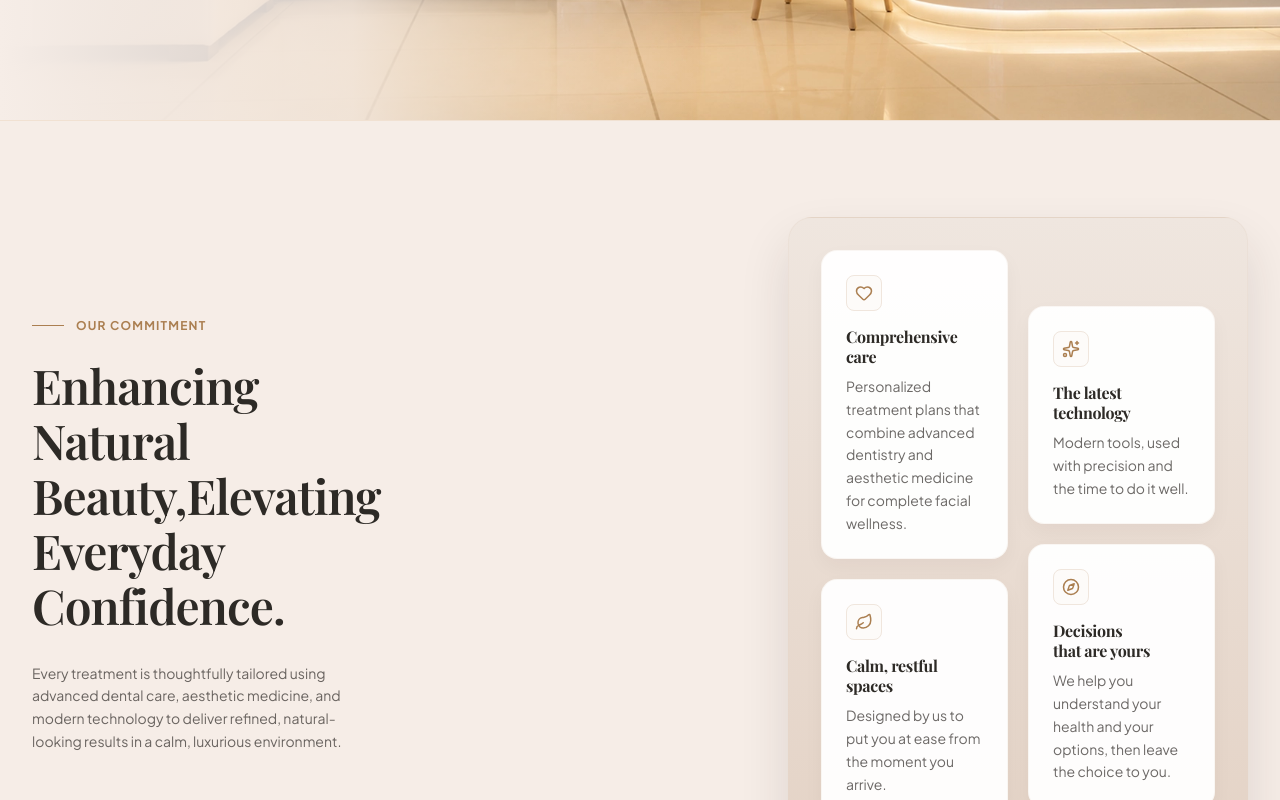
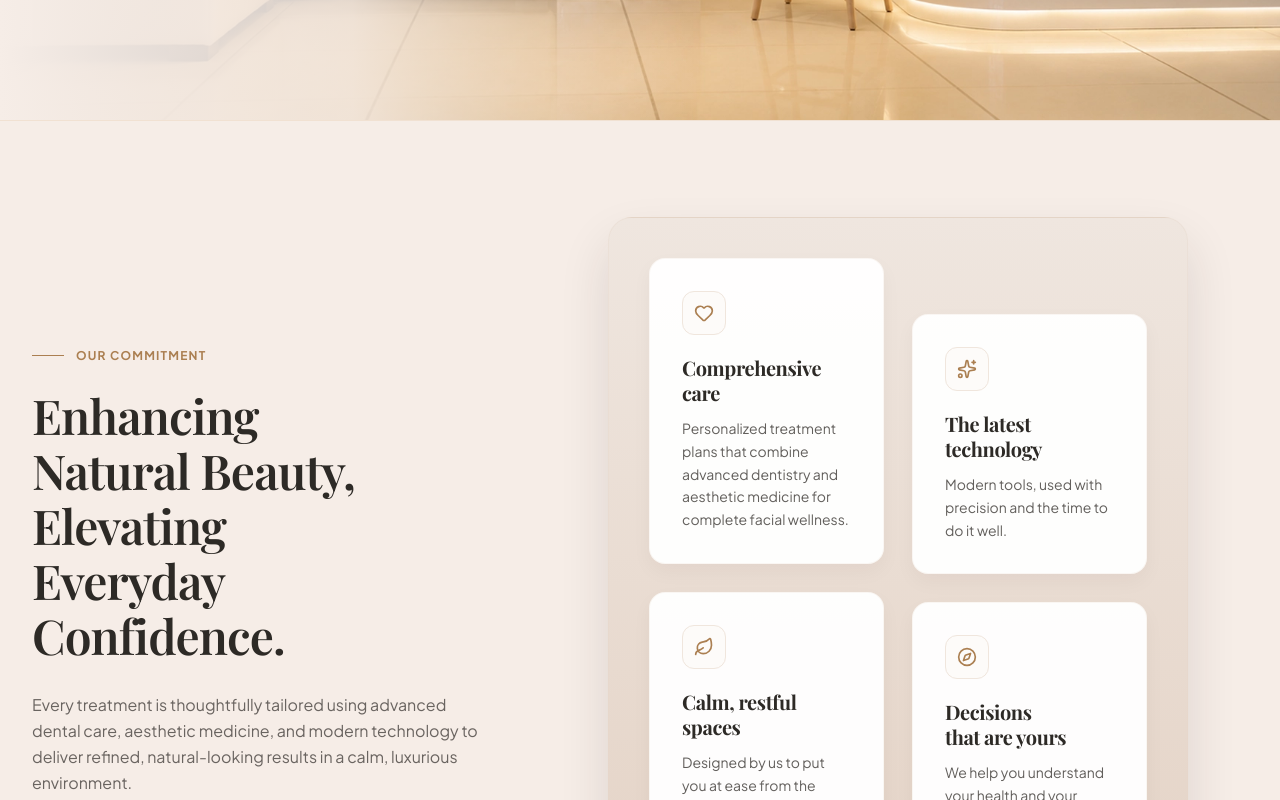
Before and after one commit to MuhammadAhtishamSaingal/Beverly-hills, a Next.js app: page / in a window 1280 px wide. Shown: the part 680-1480 px from the top of the page. Built offline with nearby package versions, Linux system fonts and the light colour scheme; no server answers; a web font is replaced by a local one.

Commit message:
final images 1 jjuly changes fixing

```diff
--- a/src/app/contact/page.tsx
+++ b/src/app/contact/page.tsx
@@ -18,7 +18,7 @@ export default function ContactPage() {
       phone: "0307-0984307",
       phoneRaw: "03070984307",
       email: "sharfabad@beverlyhillsclinic.com",
-      image: "/images/studio-sf.webp",
+      image: "/images/DESKTOP1_MARQE_1200.webp",
       hours: [
         { days: "Monday - Friday", time: "9:00 AM - 6:00 PM" },
         { days: "Saturday - Sunday", time: "Closed" },
@@ -34,7 +34,7 @@ export default function ContactPage() {
       phone: "0307-0984307",
       phoneRaw: "03070984307",
       email: "badar@beverlyhillsclinic.com",
-      image: "/images/studio-mvss.webp",
+      image: "/images/DESKTOP4_MARQE_1200.webp",
       hours: [
         { days: "Monday - Saturday", time: "9:00 AM - 6:00 PM" },
         { days: "Sunday", time: "Closed" },
@@ -59,7 +59,7 @@ export default function ContactPage() {
             sizes="100vw"
             className="object-cover object-center"
           />
-          <div className="absolute inset-0 bg-[#f6ede7]/85 md:bg-[#f6ede7]/80 mix-blend-normal z-10" />
+          <div className="absolute inset-0 bg-[#f6ede7]/45 md:bg-[#f6ede7]/40 mix-blend-normal z-10" />
         </div>
 
         {/* Hero Content */}
@@ -73,8 +73,8 @@ export default function ContactPage() {
             <span className="font-heading italic font-normal text-[#3d2e2a]/95 text-5xl sm:text-6xl md:text-7xl block sm:inline mt-1 sm:mt-0">booked</span>
           </h1>
 
-          <p className="text-sm sm:text-base text-brand-text/80 max-w-md mx-auto leading-relaxed">
-            Choose your preferred studio and schedule your visit.
+          <p className="text-sm sm:text-base text-brand-text/85 max-w-md mx-auto leading-relaxed font-medium text-[#3d2e2a]">
+            Choose your preferred clinic and schedule your visit.
           </p>
 
           <div className="pt-2">
--- a/src/app/services/page.tsx
+++ b/src/app/services/page.tsx
@@ -271,7 +271,7 @@ export default function ServicesPage() {
             Ready to experience thoughtful care?
           </h2>
           <p className="text-sm text-brand-text/70 max-w-md mx-auto">
-            Schedule an appointment at either our Sharfabad or Badar Commercial studio today.
+            Schedule an appointment at either our Sharfabad or Badar Commercial clinic today.
           </p>
           <div className="flex flex-col sm:flex-row justify-center items-center gap-4">
             <button
@@ -286,7 +286,7 @@ export default function ServicesPage() {
               className="btn-secondary w-full sm:w-auto py-3 px-6 text-sm bg-white/50"
             >
               <Phone className="w-4.5 h-4.5 mr-2" />
-              <span>Call Studio</span>
+              <span>Call Clinic</span>
             </a>
           </div>
         </div>
--- a/src/components/Footer.tsx
+++ b/src/components/Footer.tsx
@@ -18,7 +18,7 @@ export default function Footer() {
               />
             </Link>
             <p className="text-sm text-[#e8ceb1]/80 italic font-light pt-1">
-              Dentistry, reimagined.
+              AESTHETIC & DENTAL
             </p>
             <div className="w-16 h-[1px] bg-[#ab7f51]/40 my-2" />
             {/* Social Media Links */}
@@ -93,7 +93,7 @@ export default function Footer() {
           {/* Column 3: Studios Addresses (4/12 width) */}
           <div className="md:col-span-4 flex flex-col space-y-6">
             <h4 className="text-xs font-bold uppercase tracking-widest text-[#ab7f51]">
-              STUDIOS
+              CLINICS
             </h4>
 
             <div className="space-y-4 text-sm text-[#f6ede7]/85">
--- a/src/components/Header.tsx
+++ b/src/components/Header.tsx
@@ -136,7 +136,7 @@ export default function Header() {
       <header
         className={`w-full z-50 transition-all duration-300 ${isScrolled || isMobileMenuOpen
           ? "fixed top-0 left-0 backdrop-blur-md bg-brand-primary/90 border-b border-brand-secondary/40 shadow-sm py-3"
-          : "absolute top-0 left-0 bg-transparent py-5"
+          : "absolute top-0 left-0 bg-gradient-to-b from-brand-primary/95 via-brand-primary/70 to-transparent py-5"
           }`}
       >
         <div className="max-w-7xl mx-auto px-4 sm:px-6 lg:px-8">
@@ -330,14 +330,14 @@ export default function Header() {
                         className="block px-4 py-2.5 text-sm text-brand-text hover:bg-brand-secondary/40 hover:text-brand-accent transition-colors"
                         onClick={() => setIsContactDropdownOpen(false)}
                       >
-                        Sharfabad Studio
+                        Sharfabad Clinic
                       </Link>
                       <Link
                         href="/contact#badar-commercial"
                         className="block px-4 py-2.5 text-sm text-brand-text hover:bg-brand-secondary/40 hover:text-brand-accent transition-colors"
                         onClick={() => setIsContactDropdownOpen(false)}
                       >
-                        Badar Commercial Studio
+                        Badar Commercial Clinic
                       </Link>
                     </div>
                   </div>
--- a/src/components/PatientStories.tsx
+++ b/src/components/PatientStories.tsx
@@ -16,7 +16,7 @@ export default function PatientStories() {
     },
     {
       name: "MARCUS V.",
-      text: "The layout of the studio is gorgeous and looks like a boutique hotel lobby. They walked me through every scan and explained why I needed a filling without any sales pressure.",
+      text: "The layout of the clinic is gorgeous and looks like a boutique hotel lobby. They walked me through every scan and explained why I needed a filling without any sales pressure.",
     },
     {
       name: "SOPHIA L.",
--- a/src/components/People.tsx
+++ b/src/components/People.tsx
@@ -29,7 +29,7 @@ export default function People() {
             <div className="relative aspect-[4/5] w-full rounded-2xl overflow-hidden shadow-xl border border-brand-secondary/50">
               <Image
                 src="/images/people-team.webp"
-                alt="Zen Dental Studio Staff - Dr. Sarah Jenkins & Team"
+                alt="Beverly Hills Clinic Staff - Dr. Sarah Jenkins & Team"
                 fill
                 sizes="(max-w-728px) 100vw, 50vw"
                 className="object-cover hover:scale-102 transition-transform duration-700"
@@ -56,7 +56,7 @@ export default function People() {
             </div>
 
             <p className="text-sm sm:text-base text-brand-text/85 leading-relaxed">
-              At Zen Dental Studio, we believe that the best clinical care is rooted in warmth, active listening, and unconditional comfort. Our dental clinicians, hygienists, and coordinators are dedicated to helping you feel safe, relaxed, and heard.
+              At Beverly Hills Clinic, we believe that the best clinical care is rooted in warmth, active listening, and unconditional comfort. Our dental clinicians, hygienists, and coordinators are dedicated to helping you feel safe, relaxed, and heard.
             </p>
 
             <p className="text-sm text-brand-text/75 leading-relaxed">
--- a/src/components/Philosophy.tsx
+++ b/src/components/Philosophy.tsx
@@ -1,8 +1,34 @@
 "use client";
 
+import { useState, useEffect, useRef } from "react";
 import { Heart, Sparkles, Leaf, Compass } from "lucide-react";
 
 export default function Philosophy() {
+  const sectionRef = useRef<HTMLDivElement>(null);
+  const [isVisible, setIsVisible] = useState(false);
+
+  useEffect(() => {
+    const observer = new IntersectionObserver(
+      ([entry]) => {
+        if (entry.isIntersecting) {
+          setIsVisible(true);
+          observer.unobserve(entry.target);
+        }
+      },
+      { threshold: 0.1 }
+    );
+
+    if (sectionRef.current) {
+      observer.observe(sectionRef.current);
+    }
+
+    return () => {
+      if (sectionRef.current) {
+        observer.unobserve(sectionRef.current);
+      }
+    };
+  }, []);
+
   const column1 = [
     {
       icon: Heart,
@@ -46,7 +72,7 @@ export default function Philosophy() {
   ];
 
   return (
-    <section className="py-24 bg-brand-primary border-t border-brand-secondary/40 font-sans">
+    <section ref={sectionRef} className="py-24 bg-brand-primary border-t border-brand-secondary/40 font-sans overflow-hidden">
       <div className="max-w-7xl mx-auto px-4 sm:px-6 lg:px-8">
         <div className="grid grid-cols-1 lg:grid-cols-12 gap-12 lg:gap-8 items-center">
 
@@ -62,43 +88,47 @@ export default function Philosophy() {
 
             {/* Large Serif Stacked Heading */}
             <h2 className="text-4xl sm:text-5xl font-semibold leading-[1.15] font-heading text-brand-text max-w-sm">
-              Enhancing Natural Beauty,Elevating Everyday Confidence.
-
+              Enhancing Natural Beauty, Elevating Everyday Confidence.
             </h2>
 
             {/* Brand Subtext */}
-            <p className="text-sm text-brand-text/70 leading-relaxed max-w-xs pt-1">
+            <p className="text-sm sm:text-base text-brand-text/70 leading-relaxed max-w-md pt-1">
               Every treatment is thoughtfully tailored using advanced dental care, aesthetic medicine, and modern technology to deliver refined, natural-looking results in a calm, luxurious environment.
             </p>
           </div>
 
           {/* Right Column: Staggered Cards Box (7/12 width) */}
-          <div className="lg:col-span-7 flex justify-center lg:justify-end">
+          <div className="lg:col-span-7 flex justify-center lg:justify-start lg:pl-10 xl:pl-14 w-full">
             {/* Rounded outer box container with exact gradient, borders, and drop shadow */}
-            <div className="bg-gradient-to-b from-[#efe6df] to-[#e4d3c6] border border-[#e5d4c8]/30 rounded-3xl p-6 sm:p-8 shadow-[0_25px_50px_rgba(45,34,31,0.12)] max-w-[460px] w-full">
-              <div className="grid grid-cols-1 sm:grid-cols-2 gap-5 items-start">
+            <div className="bg-gradient-to-b from-[#efe6df] to-[#e4d3c6] border border-[#e5d4c8]/30 rounded-3xl p-7 sm:p-10 shadow-[0_25px_50px_rgba(45,34,31,0.12)] max-w-[580px] w-full">
+              <div className="grid grid-cols-1 sm:grid-cols-2 gap-6 sm:gap-7 items-start">
 
                 {/* Column 1 (Left): Starts immediately */}
-                <div className="space-y-5">
+                <div className="space-y-6 sm:space-y-7">
                   {column1.map((card, idx) => {
                     const IconComp = card.icon;
+                    const delayClass = idx === 0 ? "delay-[100ms]" : "delay-[400ms]";
                     return (
                       <div
                         key={`col1-${idx}`}
-                        className="bg-white/95 border border-[#e5d4c8]/20 rounded-2xl p-6 shadow-[0_8px_20px_rgba(45,34,31,0.04)] hover:shadow-[0_12px_24px_rgba(45,34,31,0.06)] transition-all duration-300 hover:-translate-y-0.5"
+                        className={`bg-white/95 border border-[#e5d4c8]/20 rounded-2xl p-7 sm:p-8 shadow-[0_8px_20px_rgba(45,34,31,0.04)] hover:shadow-[0_12px_24px_rgba(45,34,31,0.06)] transition-all duration-1000 ease-out transform hover:-translate-y-1 ${
+                          isVisible
+                            ? "opacity-100 scale-100 translate-y-0 blur-0"
+                            : "opacity-0 scale-110 translate-y-8 blur-[2px]"
+                        } ${delayClass}`}
                       >
                         {/* Golden Outline Icon Wrapper */}
-                        <div className="w-9 h-9 rounded-lg bg-[#fdfbf9] border border-[#f0e6dd] flex items-center justify-center mb-4">
-                          <IconComp className="w-4.5 h-4.5 text-[#ab7f51]" />
+                        <div className="w-11 h-11 rounded-xl bg-[#fdfbf9] border border-[#f0e6dd] flex items-center justify-center mb-5">
+                          <IconComp className="w-5 h-5 text-[#ab7f51]" />
                         </div>
 
                         {/* Title (stacked) */}
-                        <h3 className="text-base font-bold font-heading text-brand-text leading-tight mb-2">
+                        <h3 className="text-lg sm:text-xl font-bold font-heading text-brand-text leading-tight mb-3">
                           {card.title}
                         </h3>
 
                         {/* Description */}
-                        <p className="text-xs sm:text-sm text-brand-text/70 leading-relaxed">
+                        <p className="text-xs sm:text-sm text-brand-text/75 leading-relaxed">
                           {card.description}
                         </p>
                       </div>
@@ -107,26 +137,31 @@ export default function Philosophy() {
                 </div>
 
                 {/* Column 2 (Right): Staggered Offset downward on desktop */}
-                <div className="space-y-5 sm:pt-14">
+                <div className="space-y-6 sm:space-y-7 sm:pt-14">
                   {column2.map((card, idx) => {
                     const IconComp = card.icon;
+                    const delayClass = idx === 0 ? "delay-[250ms]" : "delay-[550ms]";
                     return (
                       <div
                         key={`col2-${idx}`}
-                        className="bg-white/95 border border-[#e5d4c8]/20 rounded-2xl p-6 shadow-[0_8px_20px_rgba(45,34,31,0.04)] hover:shadow-[0_12px_24px_rgba(45,34,31,0.06)] transition-all duration-300 hover:-translate-y-0.5"
+                        className={`bg-white/95 border border-[#e5d4c8]/20 rounded-2xl p-7 sm:p-8 shadow-[0_8px_20px_rgba(45,34,31,0.04)] hover:shadow-[0_12px_24px_rgba(45,34,31,0.06)] transition-all duration-1000 ease-out transform hover:-translate-y-1 ${
+                          isVisible
+                            ? "opacity-100 scale-100 translate-y-0 blur-0"
+                            : "opacity-0 scale-110 translate-y-8 blur-[2px]"
+                        } ${delayClass}`}
                       >
                         {/* Golden Outline Icon Wrapper */}
-                        <div className="w-9 h-9 rounded-lg bg-[#fdfbf9] border border-[#f0e6dd] flex items-center justify-center mb-4">
-                          <IconComp className="w-4.5 h-4.5 text-[#ab7f51]" />
+                        <div className="w-11 h-11 rounded-xl bg-[#fdfbf9] border border-[#f0e6dd] flex items-center justify-center mb-5">
+                          <IconComp className="w-5 h-5 text-[#ab7f51]" />
                         </div>
 
                         {/* Title (stacked) */}
-                        <h3 className="text-base font-bold font-heading text-brand-text leading-tight mb-2">
+                        <h3 className="text-lg sm:text-xl font-bold font-heading text-brand-text leading-tight mb-3">
                           {card.title}
                         </h3>
 
                         {/* Description */}
-                        <p className="text-xs sm:text-sm text-brand-text/70 leading-relaxed">
+                        <p className="text-xs sm:text-sm text-brand-text/75 leading-relaxed">
                           {card.description}
                         </p>
                       </div>
--- a/src/components/Technology.tsx
+++ b/src/components/Technology.tsx
@@ -160,7 +160,7 @@ export default function Technology() {
           {/* Header Visual Image */}
           <div className="lg:col-span-7 relative h-64 sm:h-80 w-full rounded-2xl overflow-hidden shadow-md border border-brand-secondary/40">
             <Image
-              src="/images/studio-sf.webp"
+              src="/images/DESKTOP1_MARQE_1200.webp"
               alt="Beverly Hills Clinic Technology Screens"
               fill
               sizes="(max-w-728px) 100vw, 58vw"
--- a/src/components/TwoStudiosOneStandard.tsx
+++ b/src/components/TwoStudiosOneStandard.tsx
@@ -8,7 +8,7 @@ export default function TwoStudiosOneStandard() {
   const cards = [
     {
       studio: "Sharfabad",
-      image: "/images/studio-sf.webp",
+      image: "/images/DESKTOP1_MARQE_1200.webp",
       address: "15/36 Road 03, Behind Alkhaleej Tower, BMCHS Sharfabad",
       city: "Karachi",
       phone: "0307-0984307",
@@ -16,7 +16,7 @@ export default function TwoStudiosOneStandard() {
     },
     {
       studio: "Badar Commercial",
-      image: "/images/studio-mvss.webp",
+      image: "/images/DESKTOP4_MARQE_1200.webp",
       address: "2nd Floor, Main Saba Avenue, Phase 5, DHA Badar Commercial",
       city: "Karachi",
       phone: "0307-0984307",
@@ -38,12 +38,12 @@ export default function TwoStudiosOneStandard() {
           <div className="flex items-center space-x-3">
             <div className="w-8 h-[1px] bg-brand-accent" />
             <span className="text-xs font-bold uppercase tracking-widest text-brand-accent">
-              OUR STUDIOS
+              OUR CLINICS
             </span>
           </div>
 
           <h2 className="text-3xl sm:text-4xl font-semibold font-heading text-brand-text leading-tight">
-            Two studios, one standard
+            Two clinics, one standard
           </h2>
         </div>
 
@@ -111,7 +111,7 @@ export default function TwoStudiosOneStandard() {
                     onClick={() => trackPixelEvent("Contact", { content_name: `Two Studios Call CTA ${card.studio}` })}
                     className="text-xs font-bold text-brand-text hover:text-brand-accent hover:underline flex items-center space-x-1"
                   >
-                    <span>CALL STUDIO</span>
+                    <span>CALL CLINIC</span>
                     <span>&rarr;</span>
                   </a>
                 </div>
```
Also changed, not shown: src/app/patients/page.tsx (+24 -9 lines), src/components/BookingModal.tsx (+9 -9 lines).
